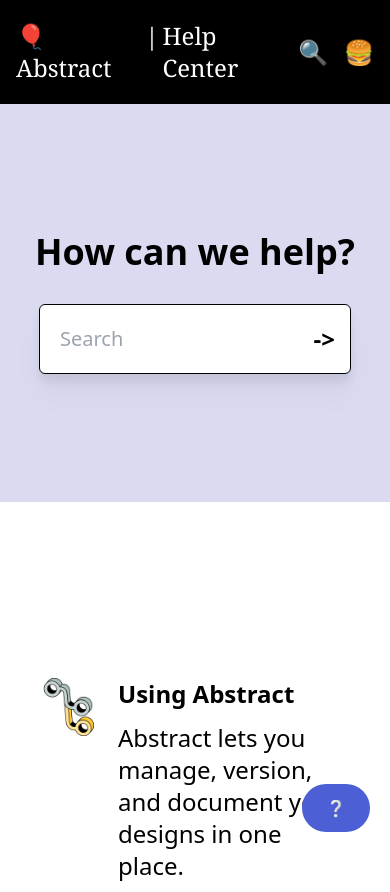
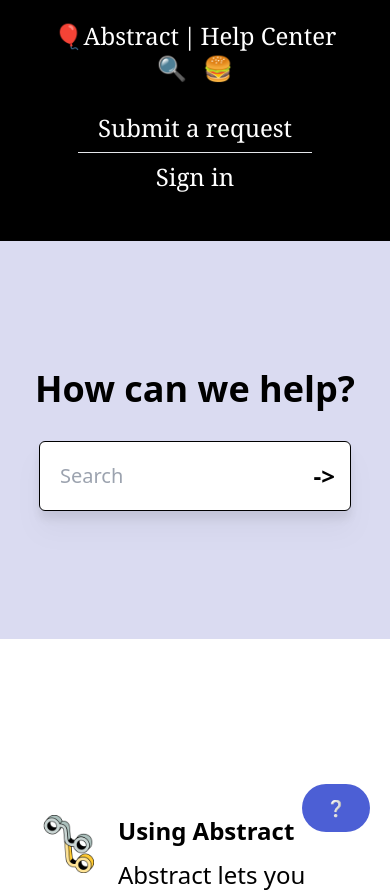
Before and after one commit to NehuenCuenca/abstract-clone-nc, a Vue app: page / in a window 390 px wide. Shown: the top 892 px of the page. Built offline with nearby package versions, Linux system fonts and the light colour scheme.

Commit message:
fixed responsiveness on header, removed font Raleway

```diff
--- a/index.html
+++ b/index.html
@@ -4,8 +4,6 @@
     <meta charset="UTF-8" />
     <link rel="icon" type="image/svg+xml" href="/vite.svg" />
     <link rel="preconnect" href="https://fonts.googleapis.com">
-<link rel="preconnect" href="https://fonts.gstatic.com" crossorigin>
-<link href="https://fonts.googleapis.com/css2?family=Raleway&display=swap" rel="stylesheet">
     <meta name="viewport" content="width=device-width, initial-scale=1.0" />
     <title>%VITE_TITLE_APP%</title>
   </head>
--- a/src/App.vue
+++ b/src/App.vue
@@ -1,6 +1,6 @@
 <template>
   <header class="relative sm:w-full py-5 px-4 md:px-12 bg-black font-serif text-white	">
-    <nav class=" flex justify-between items-center flex-col min-[375px]:flex-row">
+    <nav class=" flex justify-between items-center flex-col lg:flex-row">
       <div class="flex gap-x-1 text-2xl">
         <div class="hover:opacity-80 hover:cursor-pointer">
           <i class="not-italic">🎈</i>
@@ -33,7 +33,7 @@
           ✖
         </button>
       </div>
-      <div :class="!hamburgerMenuIsOpen ? 'hidden' : ''" class="py-5 flex flex-col justify-center">
+      <div :class="(!hamburgerMenuIsOpen && !isOnLaptop) ? 'hidden' : ''" class="py-5 flex flex-col justify-center">
         <button type="button" class="py-2 px-5 text-2xl text-white">
           Submit a request
         </button>
@@ -42,11 +42,11 @@
           Sign in
         </button>
       </div>
-
     </nav>
   </header>
+
   <main class="sm:w-full">
-    <button class="py-3 px-6 rounded-3xl fixed bottom-3 right-5 bg-myIndigo text-white font-semibold " type="button">
+    <button class="py-3 px-6 rounded-3xl fixed z-50	bottom-3 right-5 bg-myIndigo text-white font-semibold " type="button">
       ❔ {{ isOnLaptop ? '' : 'Help' }}
     </button>
     <form @submit.prevent class="py-32 gap-y-8 bg-myLigthPurple flex flex-col items-center w-full">
@@ -73,6 +73,7 @@
       </li>
     </ul>
   </main>
+
   <footer class="sm:w-full py-11 px-16 grid gap-10 min-[375px]:grid-cols-1 sm:grid-cols-2 bg-black text-white">
     <div class="grid min-[400px]:grid-cols-2 min-[1270px]:grid-cols-4 gap-5">
       <div class="flex flex-col">
```
